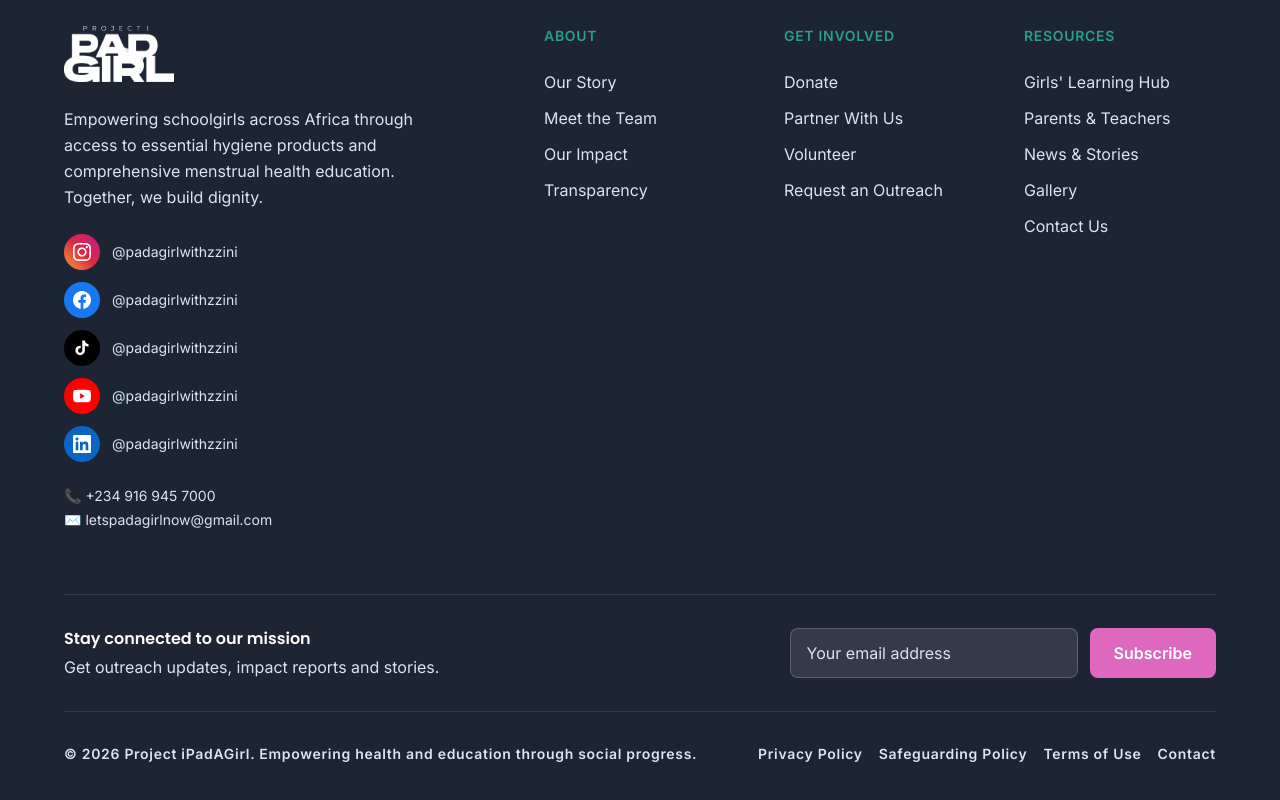
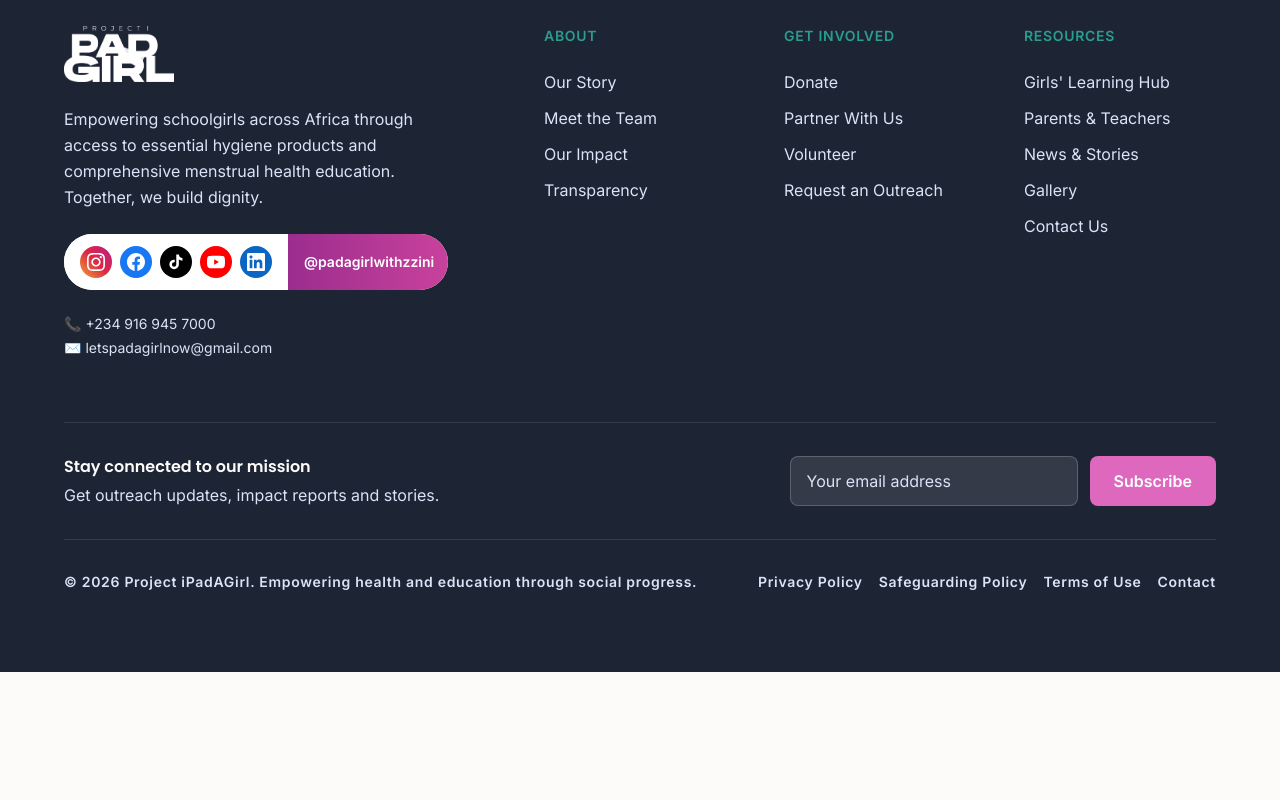
Before and after one commit to 1702london-maker/Ipadagirl, a Next.js app: page / in a window 1280 px wide. Shown: the part 5293-6093 px from the top of the page. After the commit the page ends 5965 px from the top, so only its background shows below. Built offline with nearby package versions, Linux system fonts and the light colour scheme.

Commit message:
Social pill banner: exact Zzini design - white icons left, purple handle right

```diff
--- a/app/components/Footer.tsx
+++ b/app/components/Footer.tsx
@@ -52,7 +52,10 @@ export default function Footer() {
               products and comprehensive menstrual health education. Together, we
               build dignity.
             </p>
-            <div className="flex flex-col gap-3">
+            {/* Social pill banner — exact Zzini design */}
+            <div className="flex rounded-full overflow-hidden w-full max-w-sm" style={{ background: "#fff" }}>
+              {/* Left: white pill with icons */}
+              <div className="flex items-center gap-2 px-4 py-3 bg-white flex-shrink-0">
                 {socials.map((s) => (
                   <a
                     key={s.label}
@@ -60,19 +63,20 @@ export default function Footer() {
                     target="_blank"
                     rel="noopener noreferrer"
                     aria-label={s.label}
-                  className="flex items-center gap-3 group w-fit"
-                >
-                  <span
-                    className="w-9 h-9 rounded-full flex items-center justify-center flex-shrink-0 transition-opacity group-hover:opacity-80"
+                    className="w-8 h-8 rounded-full flex items-center justify-center flex-shrink-0 hover:opacity-80 transition-opacity"
                     style={{ background: s.bg }}
                   >
                     {s.svg}
-                  </span>
-                  <span className="text-surface-variant text-sm group-hover:text-coral-warm transition-colors">
-                    {s.handle}
-                  </span>
                   </a>
                 ))}
+              </div>
+              {/* Right: purple pill with handle */}
+              <div
+                className="flex items-center justify-center flex-1 px-4 py-3"
+                style={{ background: "linear-gradient(90deg, #9B2D8E, #C9429C)" }}
+              >
+                <span className="text-white font-semibold text-sm whitespace-nowrap">@padagirlwithzzini</span>
+              </div>
             </div>
             <div className="space-y-1 text-surface-variant text-sm">
               <p>📞 <a href="tel:+2349169457000" className="hover:text-coral-warm">+234 916 945 7000</a></p>
```
Lines whose indentation alone changed are shown as unchanged.
